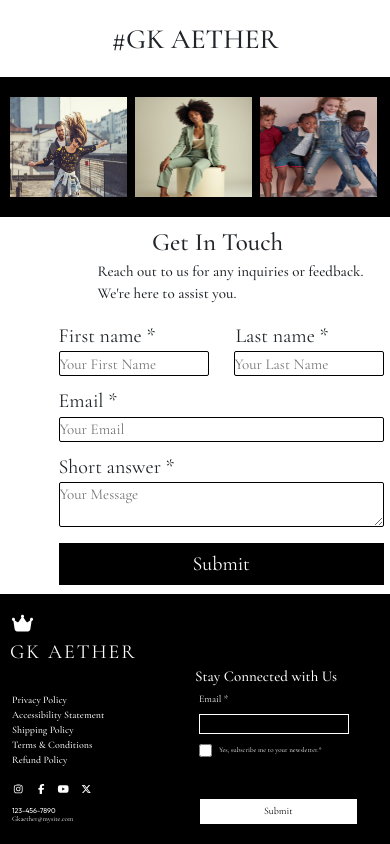
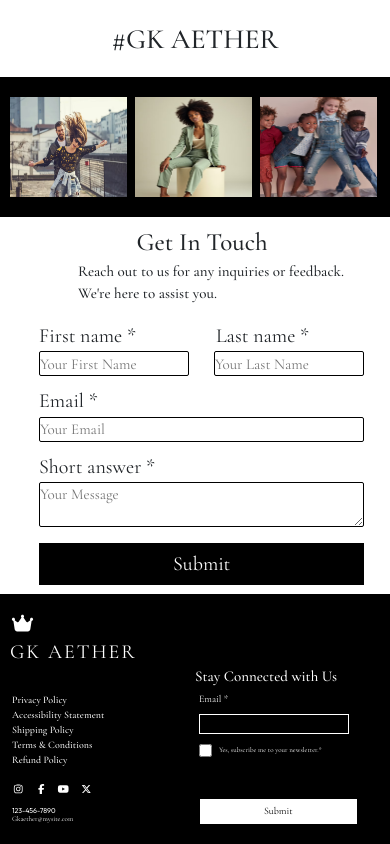
Before and after one commit to Gokulan011/React_project, a React (Vite) app: page / in a window 390 px wide. Shown: the part 842-1686 px from the top of the page. Built offline with nearby package versions, Linux system fonts and the light colour scheme.

Commit message:
newcontact

```diff
--- a/src/cssfiles/Contactus.css
+++ b/src/cssfiles/Contactus.css
@@ -96,7 +96,7 @@
 }
 
 .contact-form {
-  margin-left: 15%;
+  margin-left: 10%;
   margin-top: 0px;
 }
 
@@ -104,14 +104,14 @@
   font-family: "Cormorant Garamond", serif;
   font-size: 25px;
   margin-top: -140px;
-  margin-left:39%;
+  margin-left:35%;
 }
 
 .contact-p {
   font-family: "Cormorant Garamond", serif;
   font-weight: 500;
   font-size: 15px;
-  margin-left: 25%;
+  margin-left: 20%;
   margin-top: -5px;
 }
 
```
